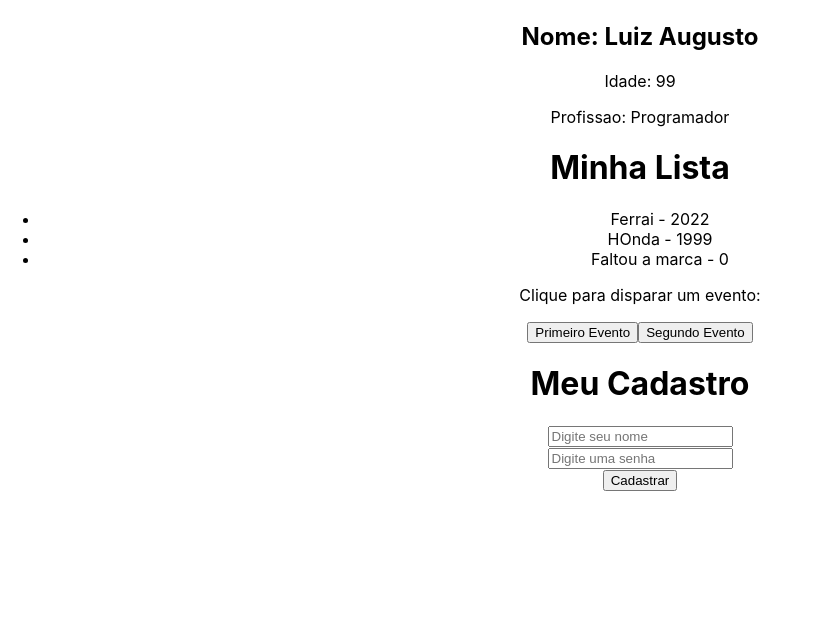
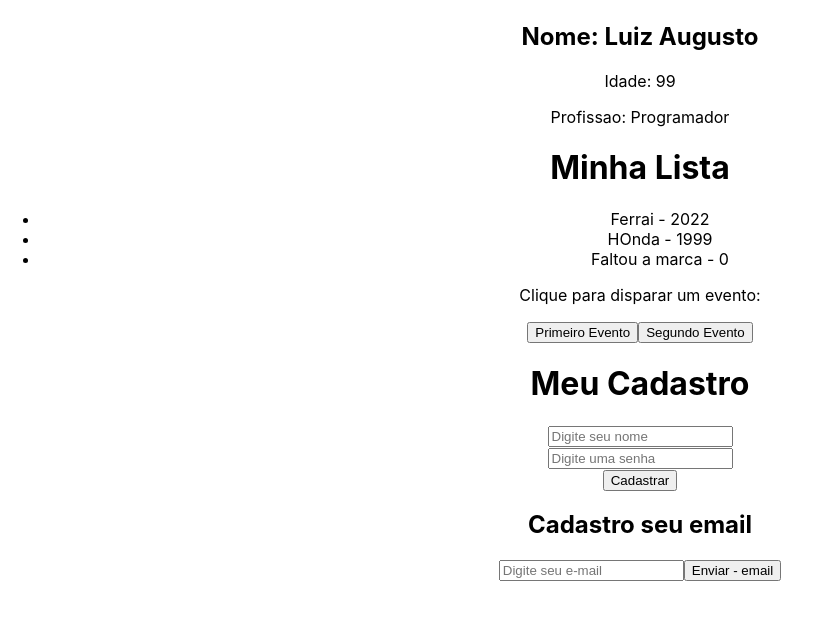
Before and after one commit to n0cturn0/training-react, a React (Create React App) app: page / in a window 1280 px wide. Shown: the part 542-1161 px from the top of the page, without its empty margins (0-821 px from the left). Built offline with nearby package versions, Linux system fonts and the light colour scheme.

Commit message:
Renderização condicional (if)

```diff
--- a/src/App.js
+++ b/src/App.js
@@ -7,6 +7,7 @@
 import List from './components/List';
 import Evento from './components/Evento';
 import Form from './components/Form';
+import Condicional from './components/Condicional';
 
 function App() {
   const name = 'Luiz Augusto ';
@@ -41,7 +42,7 @@
     <Evento  />
 
     <Form />
-
+    <Condicional />
     </div>
   );
 }
--- /dev/null
+++ b/src/components/Condicional.js
@@ -0,0 +1,35 @@
+import { useState } from "react"
+function Condicional (){
+    const [email, setEmail] = useState()
+    const [userEmail, setUserEmail] = useState()
+
+    function enviarEmail(e){
+        e.preventDefault()
+        setUserEmail(email)
+        console.log(userEmail)
+    }
+
+    function limparEmail(){
+       setUserEmail('')
+        }
+
+
+    return(
+        <div>
+            <h2>Cadastro seu email</h2>
+            <form>
+            <input type="email" placeholder="Digite seu e-mail" onChange={(e)=> setEmail(e.target
+                .value)} />
+            <button type="submit" onClick={enviarEmail}>Enviar - email</button>
+            {userEmail && (
+                <div>
+                    <p>O e-mail do usuário é: {userEmail}</p>
+                    <button onClick={limparEmail}>Limpar Email</button>
+                </div>
+            )}
+            </form>
+
+        </div>
+    )
+}
+export default Condicional
```
